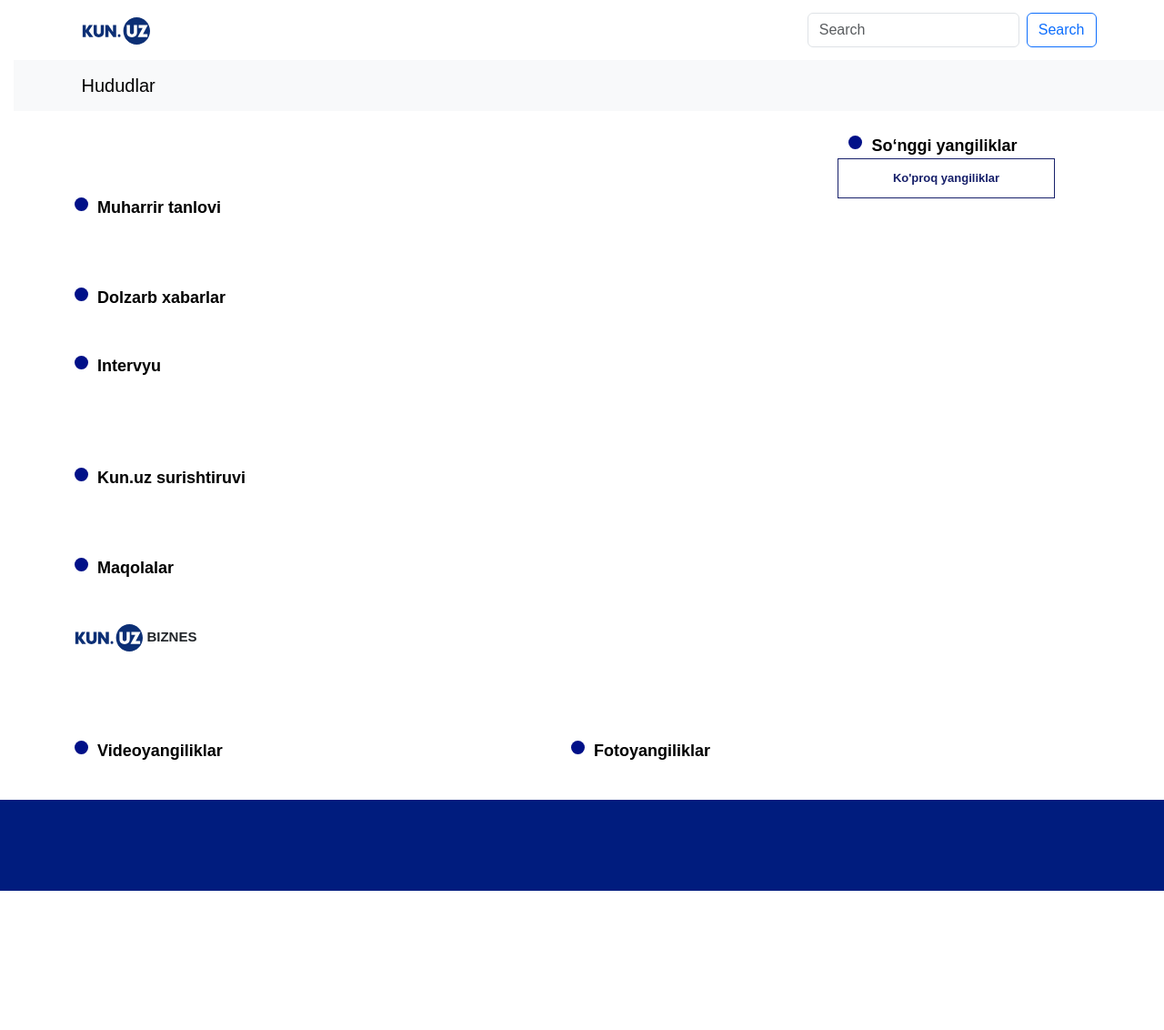
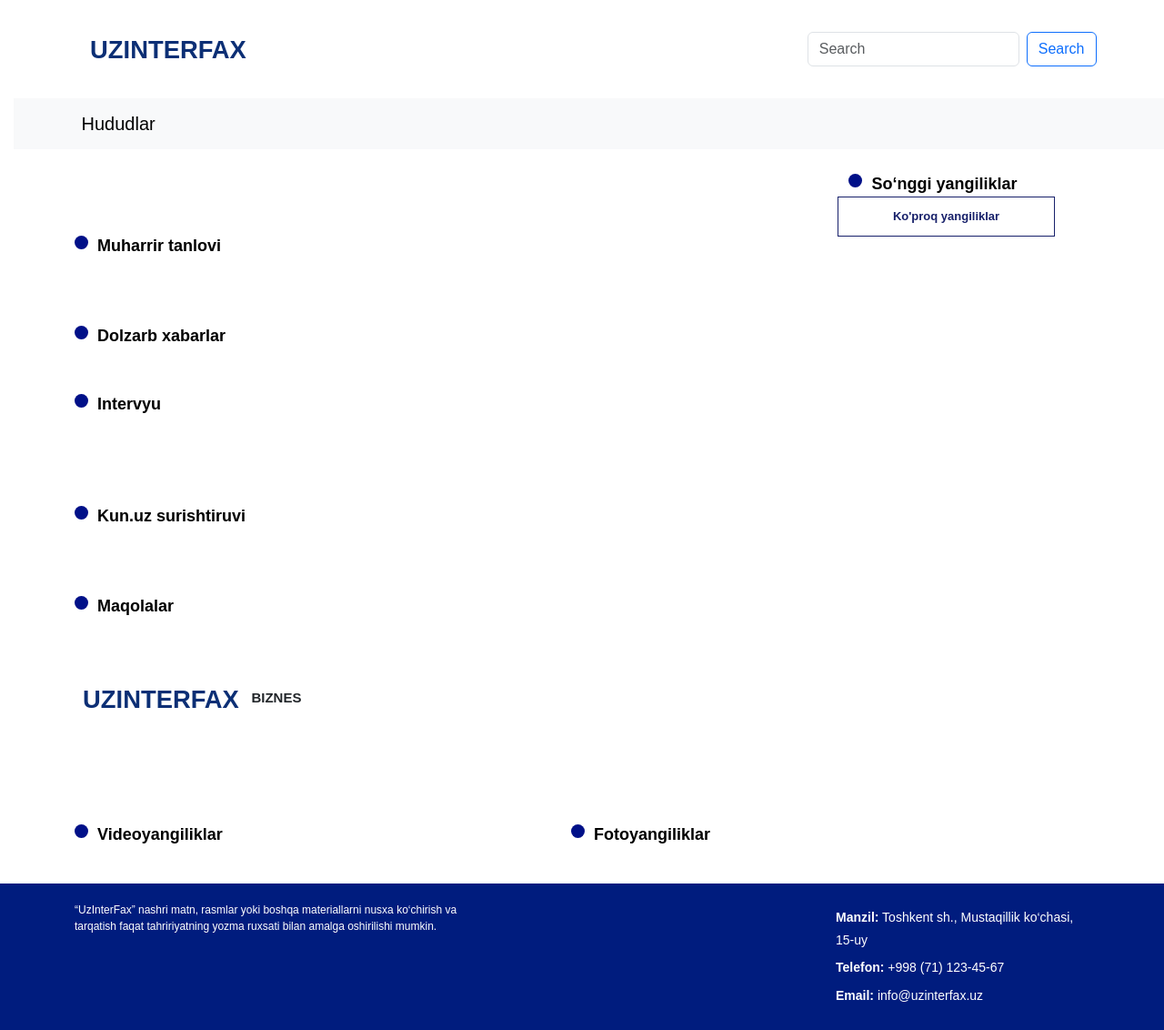
Before and after one commit to ikramovna/uzinterfax, a Django app: page / in a window 1280 px wide. Shown: the whole page at 91% size. Before the commit the page ends 979 px from the top, so only its background shows below. Run offline with Django 4.2, Linux system fonts and the light colour scheme; data that the repository does not hold is empty; some libraries are stand-ins or nearby versions.

Commit message:
update all files

```diff
--- a/assets/main/css/style.css
+++ b/assets/main/css/style.css
@@ -8,25 +8,31 @@
 .rek img {
     width: 100%;
 }
+
 /* header */
 header {
     margin: 20px 0;
 }
+
 .logo img {
-  width: 75px;
-  height: 30px;
+    width: 190px;
+    height: 80px;
     margin-top: 0px;
 }
+
 ul {
     list-style: none;
 }
+
 ul li {
     display: inline;
 }
+
 img {
     vertical-align: middle;
     border-style: none;
 }
+
 a {
     text-decoration: none;
     transition: all .3s;
@@ -35,13 +41,15 @@ a {
 .navbar {
     margin-left: 15px;
 }
-.nav-item{
+
+.nav-item {
     font-size: 14px;
     text-transform: uppercase;
     font-weight: 700;
     line-height: 19px;
     margin-left: 20px;
 }
+
 nav {
     margin-top: 6px;
 }
@@ -53,6 +61,7 @@ nav {
 .nav-item a {
     color: black;
 }
+
 .covid-btn {
     background-color: #D80943;
     border-radius: 18.5px;
@@ -224,6 +233,7 @@ ul li img {
 .top-news_small-items {
     margin: 20px 0 0 0;
 }
+
 .small-news {
     margin-bottom: 20px;
 }
@@ -271,9 +281,11 @@ ul li img {
     border-radius: 100%;
     background-color: #001088;
 }
+
 .news:first-child {
     padding-left: 0;
 }
+
 .news {
     margin-top: 10px;
     margin-right: 20px;
@@ -311,9 +323,6 @@ ul li img {
     cursor: pointer;
 }
 
-a:hover, p:hover, h2:hover{
-  color: #001088;
-}
 
 .main-btn {
     border: 1px solid #17206A;
--- a/templates/layouts/base.html
+++ b/templates/layouts/base.html
@@ -5,7 +5,7 @@
     <meta charset="UTF-8">
     <title>
         {% block title %}
-            Kun.uz
+            UzInterFax
         {% endblock %}
     </title>
     <link rel="stylesheet" href="{% static 'bootstrap/css/bootstrap.min.css' %}">
--- a/templates/layouts/footer.html
+++ b/templates/layouts/footer.html
@@ -1,3 +1,110 @@
-<footer style="height: 100px; background-color: #001c7e; margin-top: 15px;">
+<!DOCTYPE html>
+<html lang="en">
+<head>
+    <meta charset="UTF-8">
+    <meta name="viewport" content="width=device-width, initial-scale=1.0">
+    <title>UzInterFax Footer Design</title>
+    <style>
+        body {
+            margin: 0;
+            font-family: Arial, sans-serif;
+        }
 
+        footer {
+            height: auto;
+            background-color: #001c7e;
+            color: white;
+            padding: 20px;
+            display: flex;
+            justify-content: space-between;
+            align-items: flex-start;
+            flex-wrap: wrap;
+            margin-top: 15px;
+        }
+
+        .footer-left {
+            max-width: 40%;
+            font-size: 12px;
+            line-height: 1.5;
+        }
+
+        .footer-contact {
+            max-width: 25%;
+            font-size: 14px;
+            line-height: 1.8;
+        }
+
+        .footer-contact p {
+            margin: 5px 0;
+        }
+
+        .footer-links {
+            display: flex;
+            gap: 15px;
+        }
+
+        .footer-links a {
+            color: white;
+            text-decoration: none;
+            font-size: 14px;
+        }
+
+        .social-icons {
+            display: flex;
+            align-items: center;
+            gap: 15px;
+            width: 25%;
+        }
+
+        .social-icons a img {
+            width: 24px;
+            height: 24px;
+        }
+
+        .app-icons {
+            display: flex;
+            gap: 10px;
+            margin-top: 10px;
+        }
+
+        .app-icons a img {
+            width: 100px;
+        }
+
+        .first-data {
+            display: flex;
+            justify-content: space-between;
+        }
+
+        .second-data {
+            display: flex;
+            justify-content: space-between;
+            margin-top: 20px;
+        }
+    </style>
+</head>
+<body>
+
+<footer>
+
+    <div class="container">
+        <div class="first-data">
+            <div class="footer-left">
+                <p>
+                    “UzInterFax” nashri matn, rasmlar yoki boshqa materiallarni nusxa ko‘chirish va tarqatish faqat
+                    tahririyatning yozma ruxsati bilan amalga oshirilishi mumkin.
+                </p>
+            </div>
+
+            <div class="footer-contact">
+                <p><strong>Manzil:</strong> Toshkent sh., Mustaqillik ko‘chasi, 15-uy</p>
+                <p><strong>Telefon:</strong> +998 (71) 123-45-67</p>
+                <p><strong>Email:</strong> info@uzinterfax.uz</p>
+            </div>
+        </div>
+
+
+    </div>
 </footer>
+</body>
+</html>
```
Also changed, not shown: docker-compose.yml (+38 -7 lines), main/tests/test_models.py (+8 -8 lines), main/tests/test_views.py (+0 -4 lines), static/main/css/style.css (+2 -5 lines), assets/main/img/kun-uz-logo.svg, main/migrations/0001_initial.py, static/main/img/kun-uz-logo.svg, static/main/img/uzinterfax.svg (deleted), 6 other files. Lines whose indentation alone changed are shown as unchanged.
